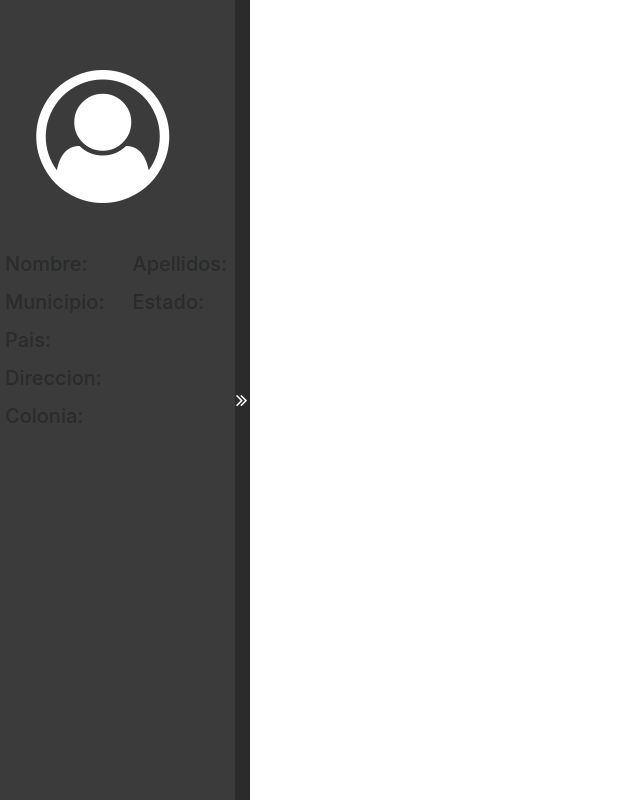
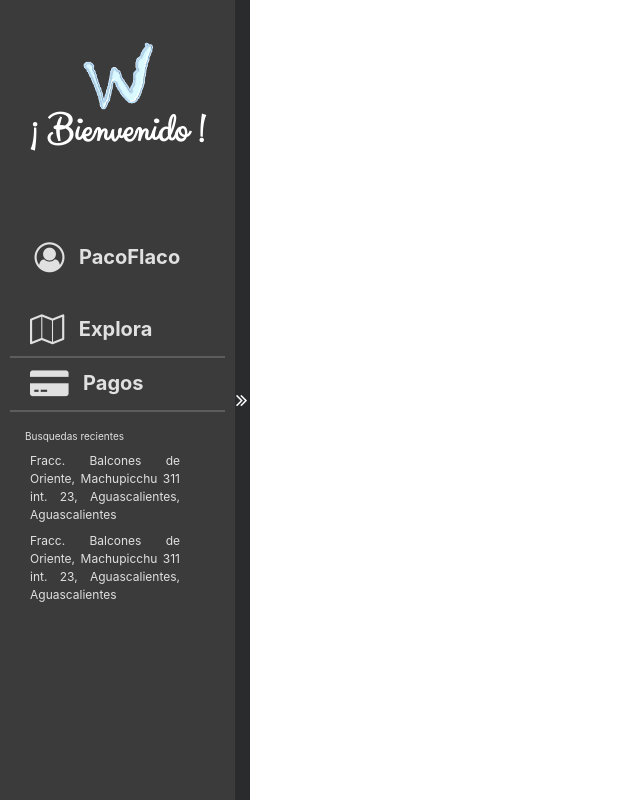
Before and after one commit to diegomjasso/MyWashCar, a Django app: page /dashboard/ in a window 1280 px wide. Shown: the whole page, without its empty margins (0-640 px from the left). Run offline with Django 3.2, Linux system fonts and the light colour scheme; the visitor is signed in with stand-in values (Sample User, id 1); parts of the project's set-up code (start-up, migrations or seed data) failed here and were passed over; some libraries are stand-ins or nearby versions.

Commit message:
side Dashoboard

```diff
--- a/static/assets/css/app.css
+++ b/static/assets/css/app.css
@@ -434,7 +434,7 @@ input:-moz-placeholder { font-family: 'Indie Flower', cursive; }
 }
 
 .side-dashboard-container-opened	{
-	width: 235px;
+	width: 215px;
 	padding: 20px 0px 0px 0px;
 	display: inline-block;
 }
@@ -462,6 +462,57 @@ input:-moz-placeholder { font-family: 'Indie Flower', cursive; }
 	background: #000000;
 }
 
+.side-dashboard-tittle-logo	{
+	font-family: 'Clicker Script';
+	font-size: 40px;
+	color: white;
+	font-weight: bold;
+}
+
+.side-dashboard-option	{
+	font-size: 20px;
+	font-weight: bold;
+	vertical-align: top;
+	cursor: pointer;
+}
+
+.link-dashboard-side {
+	text-decoration: none;
+	color: #e0e0e0;
+}
+
+.link-dashboard-side:link {
+	text-decoration: none;
+}
+
+.link-dashboard-side:hover {
+	text-decoration: none;
+	color: white;
+}
+
+.link-dashboard-side:active {
+	text-decoration: none;
+	color: white;
+}
+
+.link-dashboard-side:visited {
+	text-decoration: none;
+}
+
+#browse-icon	{
+	font-size: 30px;
+}
+
+#credit-icon	{
+	font-size: 30px;
+}
+
+#avatar-perfil	{
+	font-size: 30px;
+	/*background: white;*/
+	border-radius: 40px;
+}
+
 #direction-icnon-sidelash	{
 	color: white;
 	font-size: 20px;
@@ -471,11 +522,25 @@ input:-moz-placeholder { font-family: 'Indie Flower', cursive; }
 	margin-left: 1px;
 }
 
-#avatar-perfil	{
-	font-size: 133px;
-	color: white;
-	/*background: white;*/
-	border-radius: 130px;
+.logo-dashboard	{
+	width:	70px;
+	height: 70px;
+}
+
+.row-side-dashboard	{
+	border-width: 2px;
+	border-bottom-style:	solid;
+	border-color: #5e5d5d;
+}
+
+.recently-search {
+	color: #e0e0e0;
+	font-size: 10px;
+}
+
+.recently-search-items {
+	color: #e0e0e0;
+	font-size: 12px;
 }
 
 @media only screen and (min-height: 700px)	{
--- a/static/assets/css/app/mobile/mobile-size-large-medium.css
+++ b/static/assets/css/app/mobile/mobile-size-large-medium.css
@@ -63,6 +63,10 @@
 	.text-email	{
 		font-size: 12px;
 	}
+
+	.info-username	{
+		text-align: center;
+	}
 }
 
 @media only screen and (min-width: 481px) and (max-width : 767px) {
@@ -86,6 +90,10 @@
 }
 
 @media only screen and (min-width: 768px) and (max-width : 990px) {
+	.info-username	{
+		text-align: justify;
+	}
+
 	.home-info	{
 		margin-left: 50px;
 		margin-right: 50px;
--- a/static/assets/css/app/mobile/mobile-size-large.css
+++ b/static/assets/css/app/mobile/mobile-size-large.css
@@ -1,4 +1,8 @@
 @media only screen and (min-width: 991px) {
+	.info-username	{
+		text-align: justify;
+	}
+
 	.logo	{
 		width:	50px;
 		height: 50px;
--- a/static/assets/css/app/mobile/mobile-size-medium-medium.css
+++ b/static/assets/css/app/mobile/mobile-size-medium-medium.css
@@ -58,4 +58,8 @@
 	.home-info-container {
 		background: rgba(0,0,0, 0);
 	}
+
+	.info-username	{
+		text-align: center;
+	}
 }
--- a/static/assets/css/app/mobile/mobile-size-small-medium.css
+++ b/static/assets/css/app/mobile/mobile-size-small-medium.css
@@ -49,4 +49,8 @@
 		visibility: hidden;
 		display: none;
 	}
+
+	.info-username	{
+		text-align: center;
+	}
 }
--- a/static/assets/css/app/mobile/mobile-size-small.css
+++ b/static/assets/css/app/mobile/mobile-size-small.css
@@ -42,6 +42,10 @@
 	.home-info-container {
 		background: rgba(0,0,0, 0);
 	}
+
+	.info-username	{
+		text-align: center;
+	}
 }
 
 @media only screen and (max-width: 125px) {
--- a/views/dashboard/index.html
+++ b/views/dashboard/index.html
@@ -9,51 +9,81 @@
 				<a href="{% url 'edit_user_password' %}">Cambiar Contraseña</a>
 				<a href="{% url 'logout' %}">Salir</a>
 				-->
-				<div class="row max-width padding-top-50 padding-bottom-50">
-					<div class="col-xs-12 col-sm-12 col-md-12 col-lg-12 padding-left-20 text-align-center">
-						<i class="fa fa-user-circle-o avatar-perfil" aria-hidden="true" id="avatar-perfil"></i>
-						<img src="" class="img-circle" id="avatar-perfil" />
-					</div>
-				</div>
-				<div class="row">
-					<div class="col-xs-12 col-sm-12 col-md-6 col-lg-6 padding-left-20">
-						<h5>Nombre:</h5>
-						<p></p>
-					</div>
-					<div class="col-xs-12 col-sm-12 col-md-6 col-lg-6">
-						<h5>Apellidos:</h5>
-						<p></p>
-					</div>
-				</div>
-				<div class="row">
-					<div class="col-xs-12 col-sm-12 col-md-6 col-lg-6 padding-left-20">
-						<h5>Municipio:</h5>
-						<p></p>
-					</div>
-					<div class="col-xs-12 col-sm-12 col-md-6 col-lg-6">
-						<h5>Estado:</h5>
-						<p></p>
-					</div>
-				</div>
-				<div class="row">
-					<div class="col-xs-12 col-sm-12 col-md-12 col-lg-12 padding-left-20">
-						<h5>Pais:</h5>
-						<p></p>
-					</div>
-				</div>
-				<div class="row">
-					<div class="col-xs-12 col-sm-12 col-md-12 col-lg-12 padding-left-20">
-						<h5>Direccion:</h5>
-						<p></p>
-					</div>
-				</div>
-				<div class="row">
-					<div class="col-xs-12 col-sm-12 col-md-12 col-lg-12 padding-left-20">
-						<h5>Colonia:</h5>
-						<p></p>
+				<div class="row margin-left-10 max-width  padding-bottom-50 padding-top-20">
+					<div class="col-xs-12 col-sm-12 col-md-12 col-lg-12 text-align-center">
+						<div class="row">
+							<div class="col-xs-12 col-sm-12 col-md-12 col-lg-12 text-align-center">
+								<img alt="Brand" src="{% static "assets/images/logo.png" %}" class="logo-dashboard img-responsive">
+							</div>
+						</div>
+						<div class="row">
+							<div class="col-xs-12 col-sm-12 col-md-12 col-lg-12 text-align-center">
+								<h5 class="side-dashboard-tittle-logo text-align-center max-width">¡ Bienvenido !</h5>
+							</div>
+						</div>
+
 					</div>
 				</div>
 
+				<div class="row margin-left-10 max-width padding-bottom-30 padding-top-30">
+					<div class="col-xs-12 col-sm-12 col-md-12 col-lg-12 padding-left-20">
+						<a href="#xx" class="link-dashboard-side max-width display-block">
+							<img src="" class="img-circle display-inline" id="avatar-perfil" />
+							<i class="fa fa-user-circle-o avatar-perfil display-inline" aria-hidden="true" id="avatar-perfil"></i>
+							<label class=" side-dashboard-option display-inline margin-left-10">PacoFlaco</label>
+						</a>
+					</div>
+				</div>
+
+				<div class="row margin-left-10 row-side-dashboard max-width padding-bottom-10 padding-top-10">
+					<div class="col-xs-12 col-sm-12 col-md-12 col-lg-12 padding-left-20">
+						<a href="#xx" class="link-dashboard-side max-width display-block">
+							<i class="fa fa-map-o display-inline" aria-hidden="true" id="browse-icon"></i>
+							<label class=" side-dashboard-option display-inline margin-left-10">Explora</label>
+						</a>
+					</div>
+				</div>
+
+				<div class="row margin-left-10 row-side-dashboard max-width padding-bottom-10 padding-top-10">
+					<div class="col-xs-12 col-sm-12 col-md-12 col-lg-12 padding-left-20">
+						<a href="#xx" class="link-dashboard-side max-width display-block">
+							<i class="fa fa-credit-card-alt display-inline" aria-hidden="true" id="credit-icon"></i>
+							<label class=" side-dashboard-option display-inline margin-left-10">Pagos</label>
+						</a>
+					</div>
+				</div>
+
+
+				<!-- 	<div class="col-xs-12 col-sm-12 col-md-12 col-lg-12 max-width"> -->
+				<div class="row margin-left-10 max-height max-width padding-top-10">
+					<div class="col-xs-12 col-sm-12 col-md-12 col-lg-12 text-justified max-width">
+						<label class="recently-search">Busquedas recientes</label>
+					</div>
+				</div>
+				<div class="row margin-left-10 max-height max-width">
+					<div class="col-xs-12 col-sm-12 col-md-12 col-lg-12 padding-left-20 max-width">
+						<div class="row max-width">
+							<div class="col-xs-12 col-sm-12 col-md-12 col-lg-12 max-width">
+								<label class="recently-search-items text-justified max-width">
+									Fracc. Balcones de Oriente, Machupicchu 311 int. 23, Aguascalientes, Aguascalientes
+								</label>
+							</div>
+						</div>
+					</div>
+				</div>
+				<div class="row margin-left-10 max-height max-width">
+					<div class="col-xs-12 col-sm-12 col-md-12 col-lg-12 padding-left-20 max-width">
+						<div class="row max-width">
+							<div class="col-xs-12 col-sm-12 col-md-12 col-lg-12 max-width">
+								<label class="recently-search-items text-justified max-width">
+									Fracc. Balcones de Oriente, Machupicchu 311 int. 23, Aguascalientes, Aguascalientes
+								</label>
+							</div>
+						</div>
+					</div>
+				</div>
+			<!-- 	</div>
+				</div> -->
 			</div>
 			<div class="side-dashboard-lash" id="side-dashboard-lash" onclick="dashboard.ui.manageSide();">
 				<i class="fa fa-angle-double-right" id="direction-icnon-sidelash" aria-hidden="true"></i>
```
